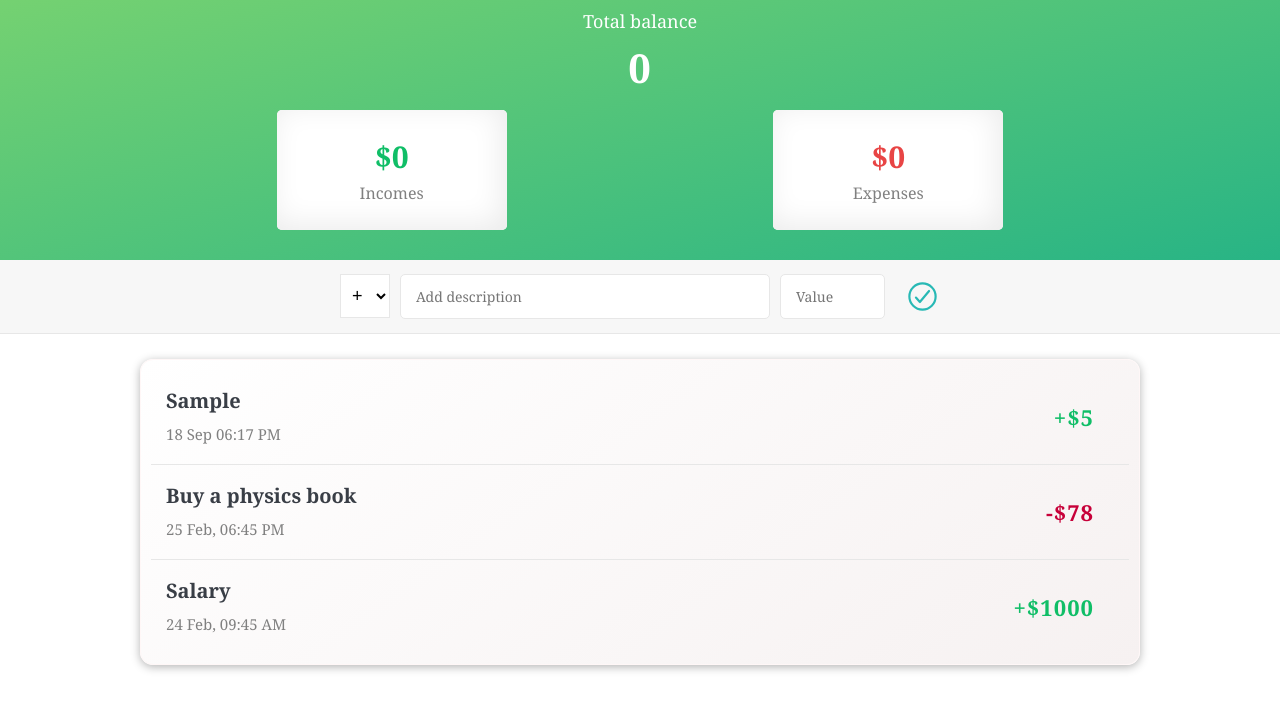
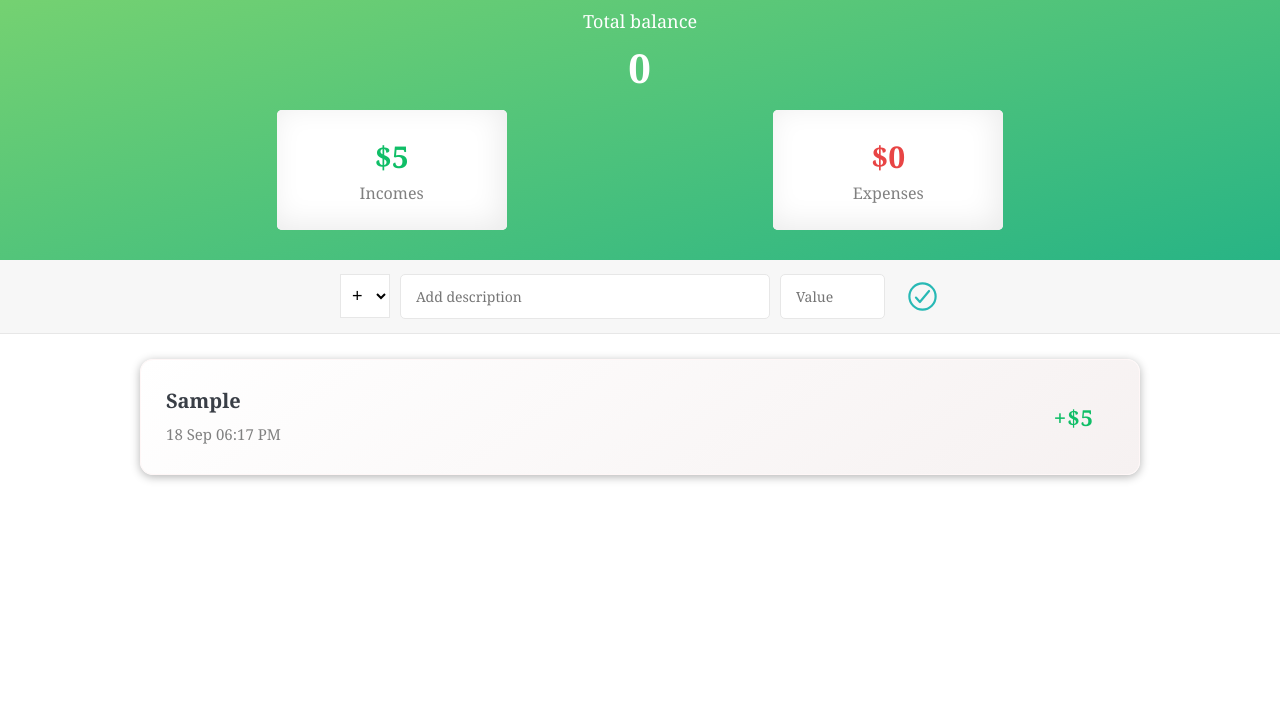
Before and after one commit to Nabab-Sharif/JS-Project-6-Simple-e-Wallet, a plain HTML site: page index.html in a window 1280 px wide. Both pictures are taken after typing "Sample", "5" into the empty fields and a click on the button 922 px from the left and 369 px from the top of the page. Shown: the part 73-782 px from the top of the page. Drawn offline with nearby package versions, Linux system fonts and the light colour scheme.

Commit message:
Calculate total Incomes and Expenses done

```diff
--- a/index.html
+++ b/index.html
@@ -63,33 +63,7 @@
     </div>
 
     <div class="collection">
-      <div class="item">
-        <div class="item-description-time">
-          <div class="item-description">
-            <p>Buy a physics book</p>
-          </div>
-          <div class="item-time">
-            <p>25 Feb, 06:45 PM</p>
-          </div>
-        </div>
-        <div class="item-amount expense-amount">
-          <p>-$78</p>
-        </div>
-      </div>
 
-      <div class="item">
-        <div class="item-description-time">
-          <div class="item-description">
-            <p>Salary</p>
-          </div>
-          <div class="item-time">
-            <p>24 Feb, 09:45 AM</p>
-          </div>
-        </div>
-        <div class="item-amount income-amount">
-          <p>+$1000</p>
-        </div>
-      </div>
     </div>
   </div>
 
--- a/index.js
+++ b/index.js
@@ -51,6 +51,10 @@ function addItems(type, desc, value) {
 
   addItemsToLS(desc, time, type, value);
 
+
+  showTotalIncome()
+  showTotalExpense()
+
 }
 //.............................End Submit Form Function......................................
 
@@ -67,6 +71,7 @@ function resetForm() {
 }
 
 //.............................End Reset Form Function ......................................
+
 
 
 
@@ -156,3 +161,46 @@ function showItems() {
 }
 
 //.............................End Show data from LocalStorage......................................
+
+
+
+
+
+//.............................Start Calculate total Incomes and Expenses Function......................................
+
+showTotalIncome();
+
+function showTotalIncome() {
+  let items = getItemsFromLS();
+  let totalIncome = 0;
+
+  for (let item of items) {
+    if (item.type === '+') {
+      totalIncome += parseInt(item.value);
+    }
+  }
+
+  document.querySelector('.income__amount p').innerText = `$${totalIncome}`;
+
+}
+
+
+
+
+showTotalExpense();
+
+function showTotalExpense() {
+  let items = getItemsFromLS();
+  let totalExpenses = 0;
+  for (let item of items) {
+    if (item.type === '-') {
+      totalExpenses += parseInt(item.value);
+    }
+  }
+
+
+  document.querySelector('.expense__amount p').innerText = `$${totalExpenses}`;
+
+}
+
+//.............................End Calculate total Incomes and Expenses Function......................................
```
